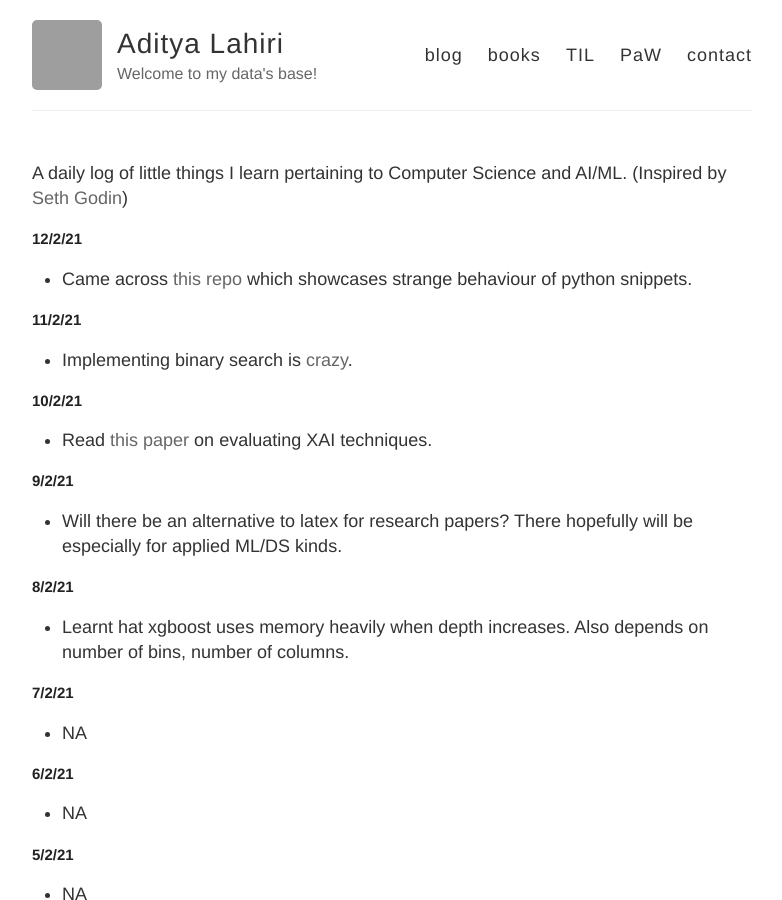
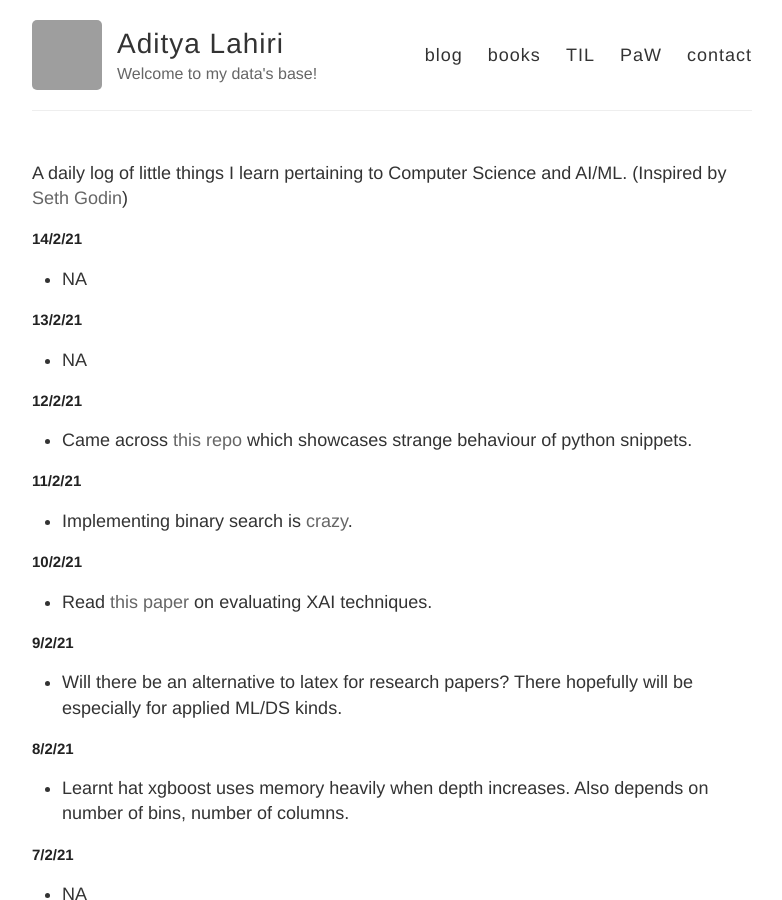
Before and after one commit to adityalahiri/adityalahiri.github.io, a Jekyll site: the page built from TIL.md, in a window 1280 px wide and 900 px high. Shown: the whole window, without its empty margins (248-1030 px from the left). Built offline with Jekyll 4.4.1, drawn with Linux system fonts in a browser that asks for light colours; our own code applies the rules of GitHub Pages for plain Markdown files; grey boxes are pictures that could not be loaded.

Commit message:
Update for 13/2 and 14/2

```diff
--- a/TIL.md
+++ b/TIL.md
@@ -1,5 +1,13 @@
 A daily log of little things I learn pertaining to Computer Science and AI/ML.
 (Inspired by [Seth Godin](https://seths.blog/))
+
+## 14/2/21
+
+* NA
+
+## 13/2/21
+
+* NA
 
 ## 12/2/21
 
```
